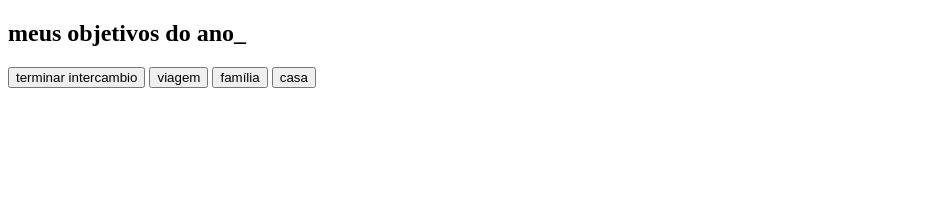
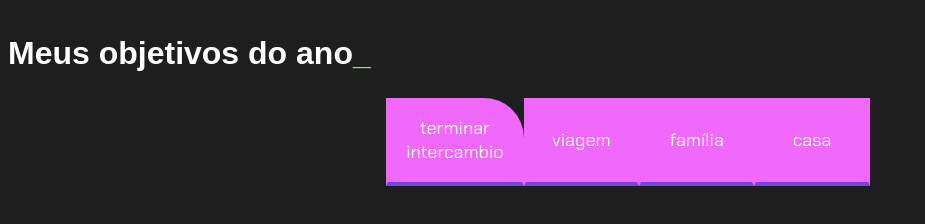
Before and after one commit to ericchengcheteng/proj-vida-Eric, a plain HTML site: page index.html in a window 1280 px wide. Shown: the whole page, without its empty margins (0-925 px from the left). Drawn offline with Linux system fonts and the light colour scheme.

Commit message:
Add files via upload

```diff
--- a/index.html
+++ b/index.html
@@ -2,16 +2,15 @@
 <html lang="pt-br">
 <head>
     <meta charset="UTF-8">
-    <meta http-equiv="X-UA-Compatible" content="IE=edge">
     <meta name="viewport" content="width=device-width, initial-scale=1.0">
     <title>Meus objetivos do ano</title>
     <link rel="stylesheet" href="style.css">
 </head>
 <body>
-    <section class="conteudo principal">
-        <h2 class="titulo-principal">meus objetivos do ano_</h2>
+    <section class="conteudo-principal">
+        <h2 class="titulo-principal">Meus objetivos do ano<span>_</span> </h2>
         <div class="botoes">
-            <button class="botao">terminar intercambio</button>
+            <button class="botao">terminar intercambio </button>
             <button class="botao">viagem</button>
             <button class="botao">família</button>
             <button class="botao">casa</button>
--- a/style.css
+++ b/style.css
@@ -0,0 +1,72 @@
+@import url('https://fonts.googleapis.com/css2?family=Chakra+Petch:ital,wght@0,300;0,400;0,500;0,600;0,700;1,300;1,400;1,500;1,600;1,700&display=swap&#39;');
+
+:root{
+    --cor-de-fundo: #1E1E1E;
+    --verde: #6FFF57;
+    --branco: #FFFFFF;
+    --botao-ativo: #6F48DE;
+    --botao-inativo: #F068FC;
+    --texto-fundo: rgba(58,55,94,0.3);
+}
+
+body{
+    background-color: var(--cor-de-fundo);
+    color: var(--branco);
+    font-family: "Chakra Pecth", sans-serif;
+}
+
+.titulo-principal span {
+    color: var(--verde);
+}
+
+.titulo-principal{
+    text-align: left;
+    width: 100%;
+    font-size: 32px;
+}
+
+.conteudo-principal{
+    display: flex;
+    flex-direction: column;
+    justify-content: center;
+    align-items: center;
+    max-width: 1240px;
+    width: 100%;
+    margin: 0%;
+}
+
+.botao{
+    font-family: "Chakra Petch", sans-serif;
+    background-color: var(--botao-inativo);
+    color: var(--branco);
+    display: flex;
+    justify-content: center;
+    padding: 1em;
+    font-size: 18px;
+    align-items: center;
+    width: 100%;
+    border-bottom: 4px solid var(--botao-ativo);
+    border-left: 2px solid var(--botao-inativo);
+    border-right: 2px solid var(--botao-inativo);
+    border-top: none;
+}
+
+.botao:first-child{
+    border-radius: 40px 40px 0 0;
+}
+    .botoes{
+        display: block;
+    }
+
+@media screen and (min-width: 760px) {
+    .botoes{
+        display: flex;
+    }
+    .botao:first-child{
+        border-radius: 40px 0 0 0;
+    }
+    .botao:first-child{
+        border-radius: 0 40px 0 0;
+    }
+
+}
```
